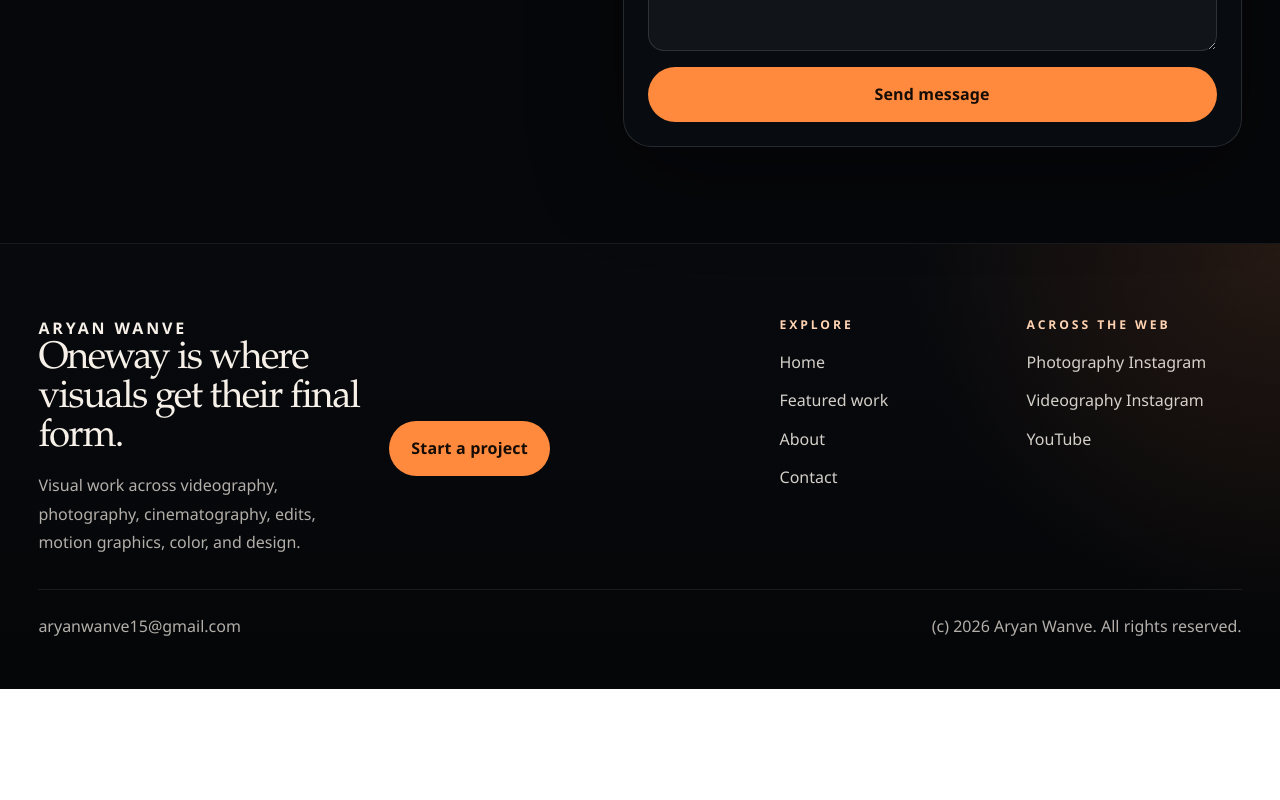
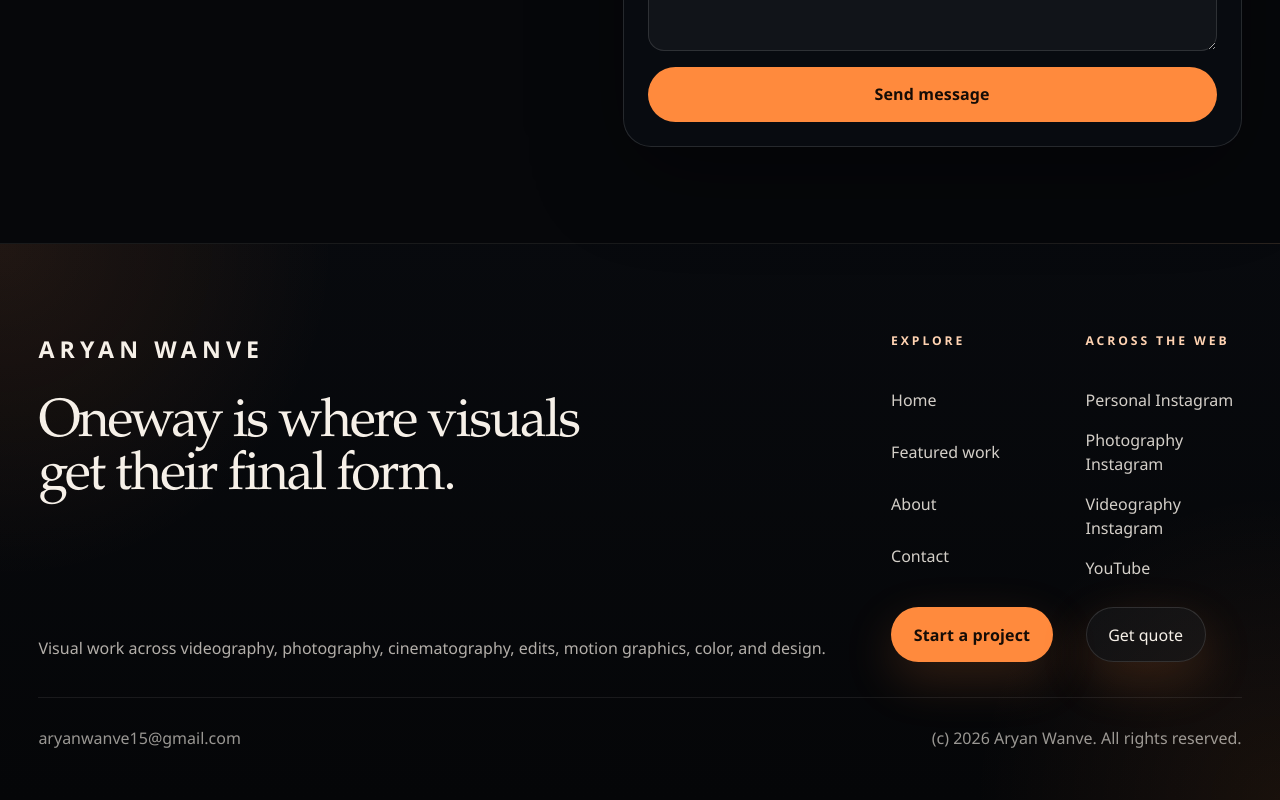
Before and after one commit to Aryan-Wanve/portfolio, a Next.js app: page / in a window 1280 px wide. Shown: the part 3269-4069 px from the top of the page. Before the commit the page ends 3958 px from the top, so only its background shows below. Built offline with nearby package versions, Linux system fonts and the light colour scheme.

Commit message:
final footer

```diff
--- a/src/app/globals.css
+++ b/src/app/globals.css
@@ -459,54 +459,75 @@ textarea {
 }
 
 .site-footer {
-  padding: 2rem clamp(1.25rem, 3vw, 3rem) 3rem;
+  padding: 2.75rem clamp(1.25rem, 3vw, 3rem) 3rem;
   background:
-    radial-gradient(circle at top right, rgba(255, 138, 61, 0.12), transparent 28%),
-    linear-gradient(180deg, rgba(8, 10, 14, 0.96) 0%, #050608 100%);
+    radial-gradient(circle at top left, rgba(255, 138, 61, 0.1), transparent 24%),
+    radial-gradient(circle at bottom right, rgba(255, 138, 61, 0.08), transparent 22%),
+    linear-gradient(180deg, rgba(8, 10, 14, 0.98) 0%, #050608 100%);
   border-top: 1px solid rgba(255, 255, 255, 0.08);
 }
 
 .footer-shell {
   display: grid;
-  grid-template-columns: minmax(0, 1.2fr) minmax(18rem, 0.8fr);
-  gap: 3rem;
-  padding: 2.5rem 0 2rem;
+  grid-template-columns: minmax(0, 1.8fr) minmax(18rem, 0.8fr);
+  gap: 4rem;
+  padding: 2.8rem 0 2.2rem;
+  align-items: stretch;
 }
 
 .footer-brand {
-  max-width: 32rem;
-}
-
-.footer-brand-row {
+  max-width: 56rem;
   display: grid;
-  grid-template-columns: minmax(0, 1fr) auto;
-  gap: 1.5rem;
-  align-items: center;
+  grid-template-rows: auto 1fr;
+  min-height: 16.5rem;
 }
 
 .footer-brand-copy {
   display: grid;
-  gap: 0.9rem;
+  grid-template-rows: auto 1fr auto;
+  gap: 0;
+  align-content: stretch;
+  padding-top: 1.7rem;
+}
+
+.footer-title {
+  font-size: 1.45rem;
+  letter-spacing: 0.22em;
+  margin-bottom: 0.25rem;
 }
 
 .footer-brand h2 {
   margin: 0;
   font-family: var(--font-display);
-  font-size: clamp(1.65rem, 3vw, 2.45rem);
-  line-height: 1.02;
+  font-size: clamp(2.35rem, 4.2vw, 3.6rem);
+  line-height: 0.98;
   letter-spacing: -0.04em;
+  max-width: none;
+  width: max-content;
+  align-self: start;
+}
+
+.footer-line {
+  display: block;
+  white-space: nowrap;
+}
+
+.footer-brand .footer-copy {
+  align-self: end;
 }
 
 .footer-button {
   margin-top: 0;
   white-space: nowrap;
+  box-shadow: 0 18px 50px rgba(255, 138, 61, 0.18);
 }
 
 .footer-nav-grid {
   display: grid;
   grid-template-columns: repeat(2, minmax(0, 1fr));
-  gap: 2rem;
-  align-content: start;
+  gap: 2.4rem;
+  align-content: stretch;
+  min-height: 16.5rem;
 }
 
 .footer-label {
@@ -520,19 +541,21 @@ textarea {
 
 .footer-column {
   display: grid;
-  align-content: start;
+  grid-template-rows: auto 1fr auto;
+  gap: 1.35rem;
+  align-content: stretch;
 }
 
 .footer-stack {
   display: grid;
-  gap: 0.9rem;
+  gap: 1rem;
 }
 
 .footer-stack a {
   color: rgba(246, 240, 232, 0.86);
   font-size: 1rem;
   width: fit-content;
-  transition: color 180ms ease, transform 180ms ease;
+  transition: color 180ms ease, transform 180ms ease, opacity 180ms ease;
 }
 
 .footer-stack a:hover {
@@ -540,13 +563,23 @@ textarea {
   transform: translateX(4px);
 }
 
+.footer-column-button {
+  justify-self: start;
+  margin-top: 0.35rem;
+}
+
 .footer-bottom {
   display: flex;
   justify-content: space-between;
   align-items: center;
   gap: 1rem;
-  padding-top: 1.4rem;
+  padding-top: 1.6rem;
   border-top: 1px solid rgba(255, 255, 255, 0.08);
+}
+
+.footer-bottom .footer-copy {
+  margin: 0;
+  color: rgba(246, 240, 232, 0.62);
 }
 
 .featured-video-card:hover,
@@ -657,11 +690,6 @@ textarea {
     grid-template-columns: 1fr 1fr;
   }
 
-  .footer-brand-row {
-    grid-template-columns: 1fr;
-    align-items: start;
-  }
-
   .footer-bottom {
     flex-direction: column;
     align-items: flex-start;
@@ -712,6 +740,15 @@ textarea {
     grid-template-columns: 1fr;
     gap: 1.5rem;
   }
+
+  .footer-brand h2 {
+    width: auto;
+  }
+
+  .footer-line {
+    display: inline;
+    white-space: normal;
+  }
 }
 
 @media (prefers-reduced-motion: reduce) {
--- a/src/app/page.js
+++ b/src/app/page.js
@@ -35,6 +35,7 @@ const skills = [
 ];
 
 const socialLinks = [
+  { label: "Personal Instagram", href: "https://www.instagram.com/aryanwanve/" },
   { label: "Photography Instagram", href: "https://www.instagram.com/from_aryan/" },
   { label: "Videography Instagram", href: "https://www.instagram.com/cine_chasers/" },
   { label: "YouTube", href: "https://www.youtube.com/@Onewayyyyyyy" },
@@ -312,20 +313,15 @@ export default function Home() {
         <div className="footer-shell">
           <div className="footer-brand">
             <p className="footer-title">Aryan Wanve</p>
-            <div className="footer-brand-row">
-              <div className="footer-brand-copy">
-                <h2>Oneway is where visuals get their final form.</h2>
-                <p className="footer-copy">
-                  Visual work across videography, photography, cinematography,
-                  edits, motion graphics, color, and design.
-                </p>
-              </div>
-              <a
-                className="button button-solid footer-button"
-                href="mailto:aryanwanve15@gmail.com"
-              >
-                Start a project
-              </a>
+            <div className="footer-brand-copy">
+              <h2>
+                <span className="footer-line">Oneway is where visuals</span>
+                <span className="footer-line">get their final form.</span>
+              </h2>
+              <p className="footer-copy">
+                Visual work across videography, photography, cinematography,
+                edits, motion graphics, color, and design.
+              </p>
             </div>
           </div>
 
@@ -339,6 +335,12 @@ export default function Home() {
                   </a>
                 ))}
               </div>
+              <a
+                className="button button-solid footer-button footer-column-button"
+                href="mailto:aryanwanve15@gmail.com"
+              >
+                Start a project
+              </a>
             </div>
 
             <div className="footer-column">
@@ -350,6 +352,9 @@ export default function Home() {
                   </a>
                 ))}
               </div>
+              <a className="button button-ghost footer-button footer-column-button" href="#contact">
+                Get quote
+              </a>
             </div>
           </div>
         </div>
```
